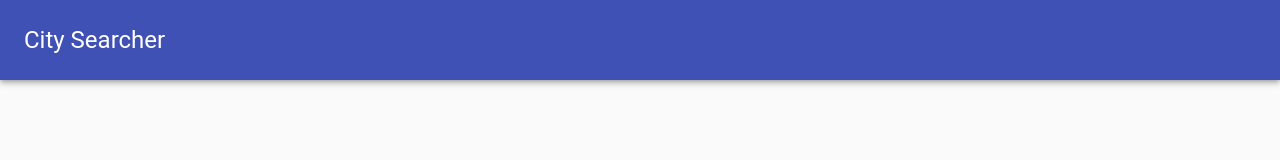
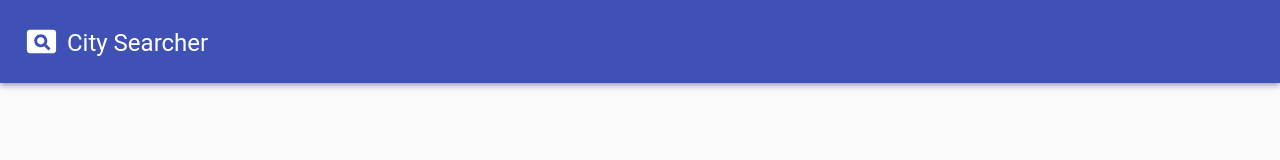
Before and after one commit to Parthipan-Natkunam/city-search, a React app: page / in a window 1280 px wide. Shown: the top 160 px of the page. Built offline with nearby package versions, Linux system fonts and the light colour scheme.

Commit message:
add icon in navbar

```diff
--- a/src/components/Navbar.tsx
+++ b/src/components/Navbar.tsx
@@ -2,12 +2,17 @@ import * as React from "react";
 import { createStyles, makeStyles, Theme } from "@material-ui/core/styles";
 import AppBar from "@material-ui/core/AppBar";
 import Typography from "@material-ui/core/Typography";
+import PageviewIcon from "@material-ui/icons/Pageview";
 
 const useStyles = makeStyles((theme: Theme) =>
   createStyles({
     root: {
       flexGrow: 1,
       padding: theme.spacing(3),
+    },
+    icon: {
+      marginRight: theme.spacing(1),
+      verticalAlign: "bottom",
     },
   })
 );
@@ -21,7 +26,10 @@ const Navbar: React.FC<NavbarProps> = ({ brandTitle }): JSX.Element => {
 
   return (
     <AppBar position="static" className={classes.root}>
-      <Typography variant="h5">{brandTitle}</Typography>
+      <Typography variant="h5">
+        <PageviewIcon fontSize="large" className={classes.icon} />
+        {brandTitle}
+      </Typography>
     </AppBar>
   );
 };
```
